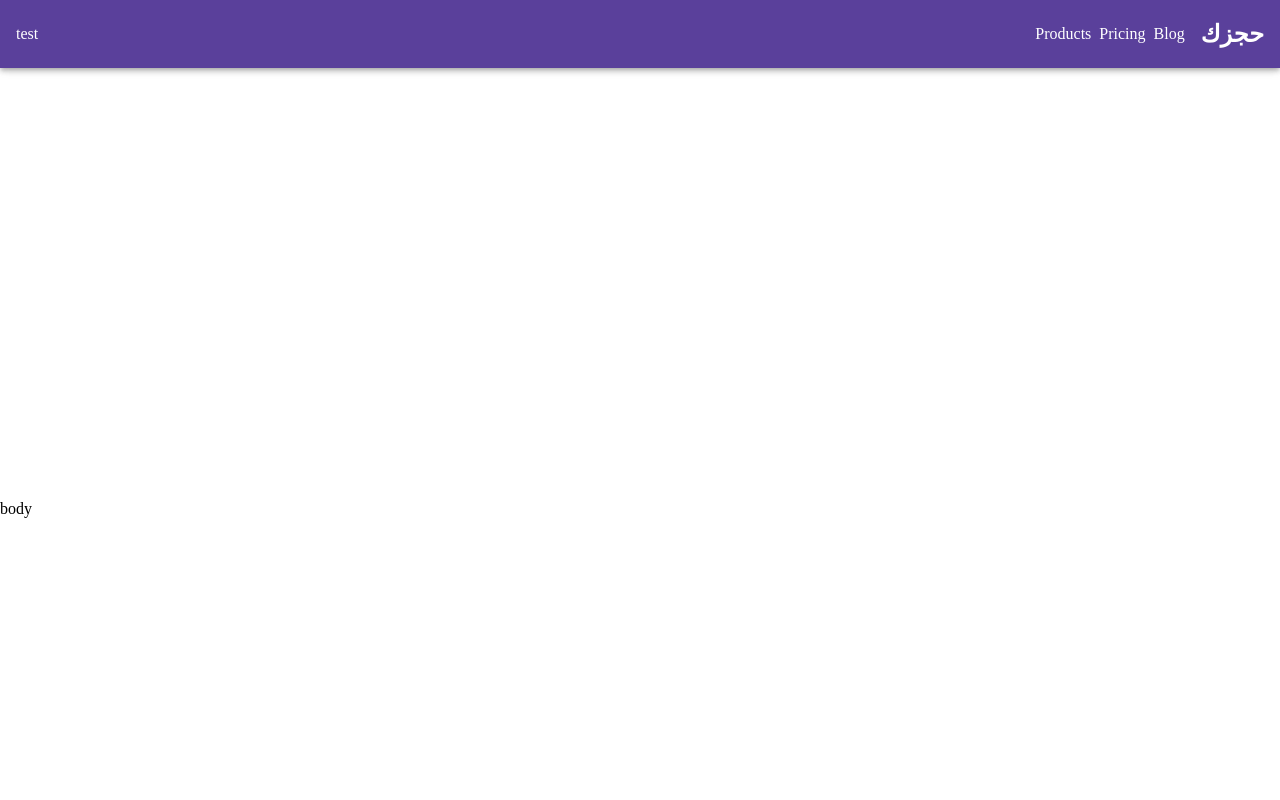
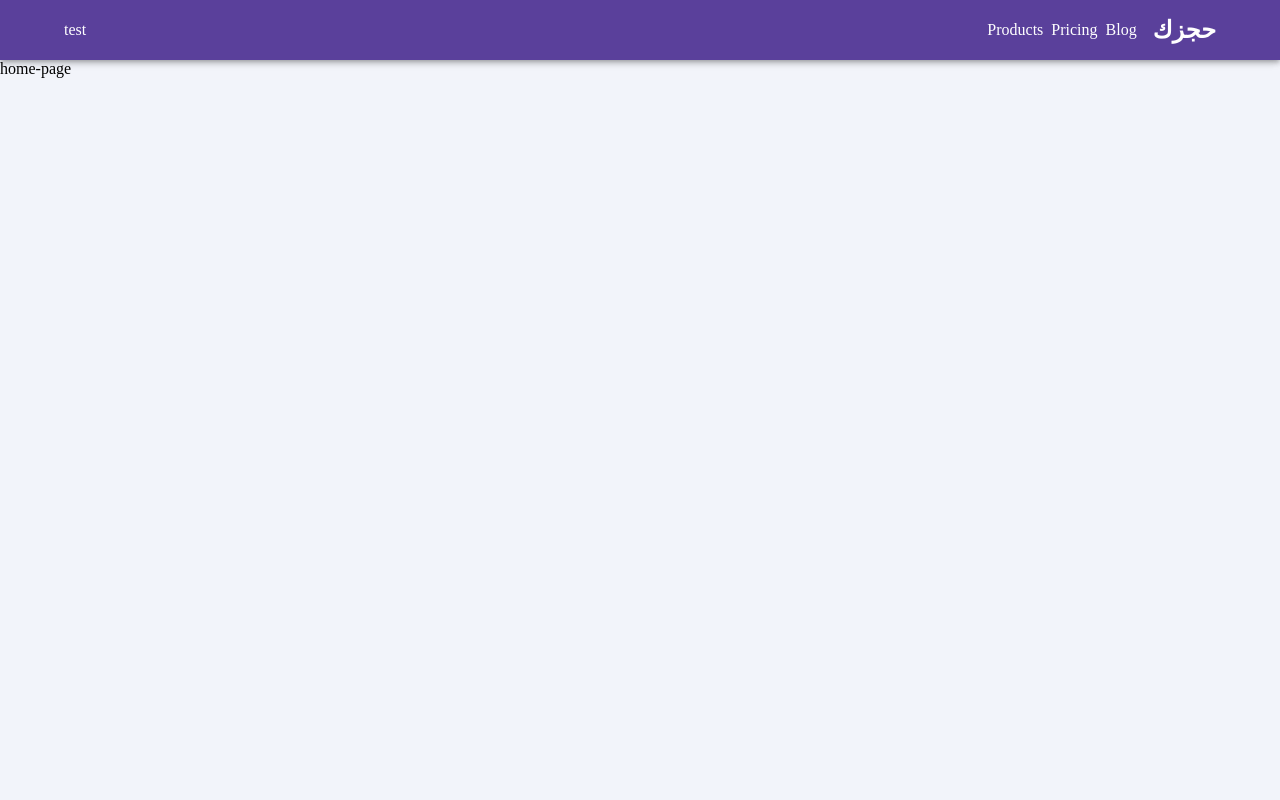
Before and after one commit to Salar-Sali/alsqama-is-going-to-mars, a React (Vite) app: page / in a window 1280 px wide. Shown: the top 800 px of the page. Built offline with nearby package versions, Linux system fonts and the light colour scheme.

Commit message:
colors fixed

```diff
--- a/src/App.tsx
+++ b/src/App.tsx
@@ -1,15 +1,21 @@
 import AppHeader from "./support/header/app-header";
 import { BrowserRouter } from "react-router-dom";
 import "./App.css";
+import { appHeaderHeight } from "./bootstrap/helper/global-helper";
+import HomePage from "./core/home/page/home-page";
+import { HomePageWrapper } from "./style";
 
 function App() {
   return (
     <BrowserRouter>
-      <AppHeader />
-      <div style={{ height: "500px" }}>body</div>
-      <div style={{ height: "500px" }}>body</div>
-      <div style={{ height: "500px" }}>body</div>
-      <div style={{ height: "500px" }}>body</div>
+      <div
+        style={{ height: "100vh", display: "flex", flexDirection: "column" }}
+      >
+        <AppHeader />
+        <HomePageWrapper appHeaderHeight={appHeaderHeight}>
+          <HomePage />
+        </HomePageWrapper>
+      </div>
     </BrowserRouter>
   );
 }
--- /dev/null
+++ b/src/bootstrap/helper/global-helper.ts
@@ -0,0 +1 @@
+export const appHeaderHeight = 60;
--- /dev/null
+++ b/src/style.ts
@@ -0,0 +1,8 @@
+import styled from "styled-components";
+
+export const HomePageWrapper = styled.div<{ appHeaderHeight: number }>`
+  flex-grow: 1;
+  margin-top: ${(style: { appHeaderHeight: number }) =>
+    style.appHeaderHeight}px;
+  background-color: #f2f4fa;
+`;
--- a/src/support/header/app-header.tsx
+++ b/src/support/header/app-header.tsx
@@ -1,43 +1,17 @@
-import AppBar from "@mui/material/AppBar";
 import { Link } from "react-router-dom";
-import styled from "styled-components";
+import { appHeaderHeight } from "../../bootstrap/helper/global-helper";
+import {
+  StyledAppBar,
+  LogoAndServices,
+  StyledServices,
+  TranslationAndAuth,
+} from "./style";
 
 const pages = ["Products", "Pricing", "Blog"];
 
-export const StyledAppBar = styled(AppBar)`
-  position: sticky;
-  display: flex;
-  flex-direction: row-reverse !important;
-  justify-content: space-between;
-  padding-left: 16px;
-  padding-right: 16px;
-  background-color: #5a409b !important;
-`;
-
-export const LogoAndServices = styled.div`
-  display: flex;
-  flex-direction: row-reverse;
-  align-items: center;
-  gap: 16px;
-  width: fit-content;
-`;
-
-export const StyledServices = styled.div`
-  display: flex;
-  gap: 8px;
-`;
-
-export const TranslationAndAuth = styled.div`
-  display: flex;
-  align-items: center;
-  gap: 16px;
-  width: fit-content;
-`;
-
 function AppHeader() {
   return (
-    <StyledAppBar>
-      {/* left side */}
+    <StyledAppBar appHeaderHeight={appHeaderHeight}>
       <LogoAndServices>
         <h2>حجزك</h2>
         <StyledServices>
@@ -52,7 +26,6 @@ function AppHeader() {
           ))}
         </StyledServices>
       </LogoAndServices>
-      {/* right side */}
       <TranslationAndAuth>test</TranslationAndAuth>
     </StyledAppBar>
   );
--- /dev/null
+++ b/src/support/header/style.ts
@@ -0,0 +1,34 @@
+import AppBar from "@mui/material/AppBar/AppBar";
+import styled from "styled-components";
+
+export const StyledAppBar = styled(AppBar)<{ appHeaderHeight: number }>`
+  position: fixed;
+  top: 0px;
+  display: flex;
+  flex-direction: row-reverse !important;
+  justify-content: space-between;
+  padding-left: 64px;
+  padding-right: 64px;
+  background-color: #5a409b !important;
+  height: ${(style: { appHeaderHeight: number }) => style.appHeaderHeight}px;
+`;
+
+export const LogoAndServices = styled.div`
+  display: flex;
+  flex-direction: row-reverse;
+  align-items: center;
+  gap: 16px;
+  width: fit-content;
+`;
+
+export const StyledServices = styled.div`
+  display: flex;
+  gap: 8px;
+`;
+
+export const TranslationAndAuth = styled.div`
+  display: flex;
+  align-items: center;
+  gap: 16px;
+  width: fit-content;
+`;
```
